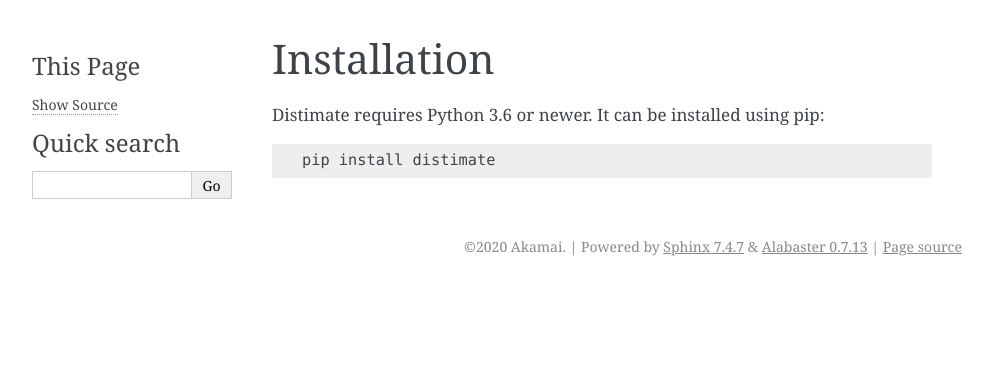
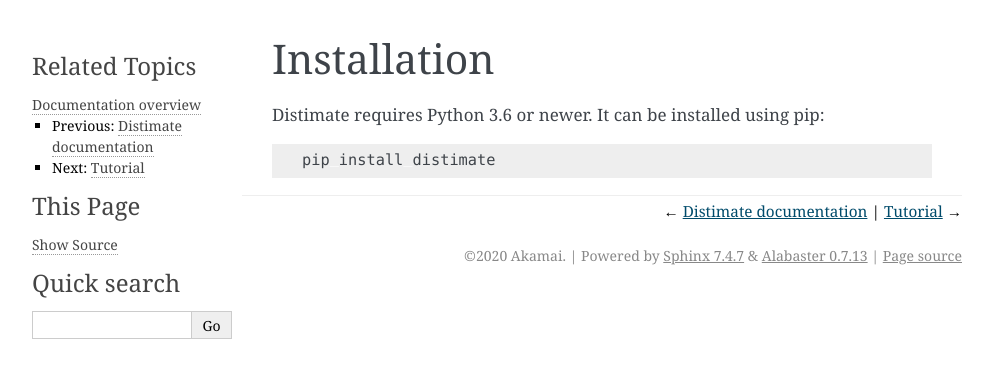
Before and after one commit to akamai/distimate, a Sphinx documentation site: the page built from docs/install.rst, in a window 1280 px wide. Shown: the top 378 px of the page, without its empty margins (148-1141 px from the left). Built offline with Sphinx 7.4.7, drawn with Linux system fonts in a browser that asks for light colours.

```diff
--- a/docs/conf.py
+++ b/docs/conf.py
@@ -20,6 +20,7 @@ import datetime as dt
 # -- Project information -----------------------------------------------------
 
 project = 'Distimate'
+description = 'Approximate distributions'
 copyright = '%s Akamai' % dt.date.today().year
 author = 'Miloslav Pojman'
 
@@ -56,6 +57,15 @@ html_theme = 'alabaster'
 # so a file named "default.css" will overwrite the builtin "default.css".
 html_static_path = ['_static']
 
+html_theme_options = {
+    'description': description,
+    'fixed_sidebar': True,
+    'show_related': True,
+    'show_relbar_bottom': True,
+    'extra_nav_links': {
+    },
+}
+
 
 # -- Extension configuration -------------------------------------------------
 
```
